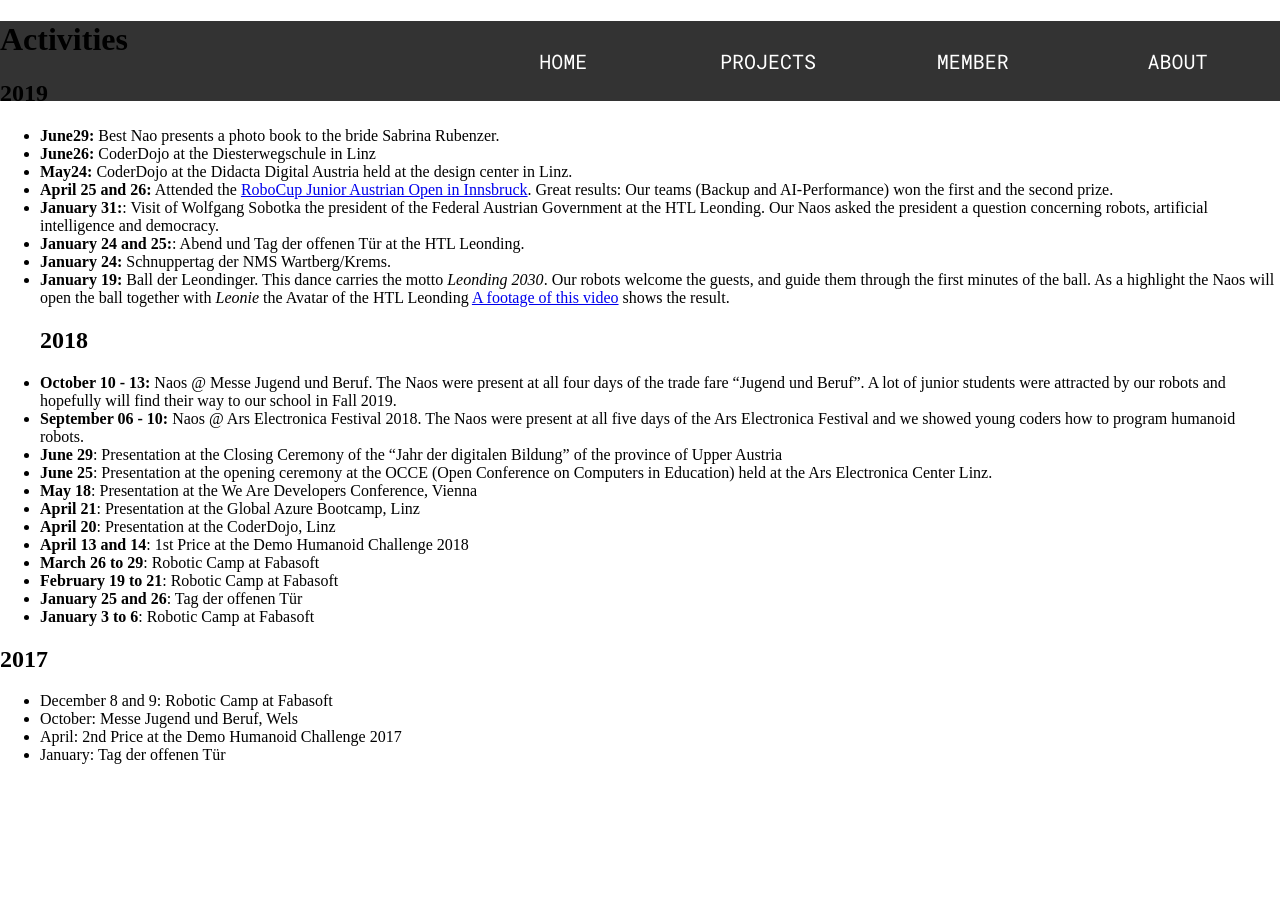
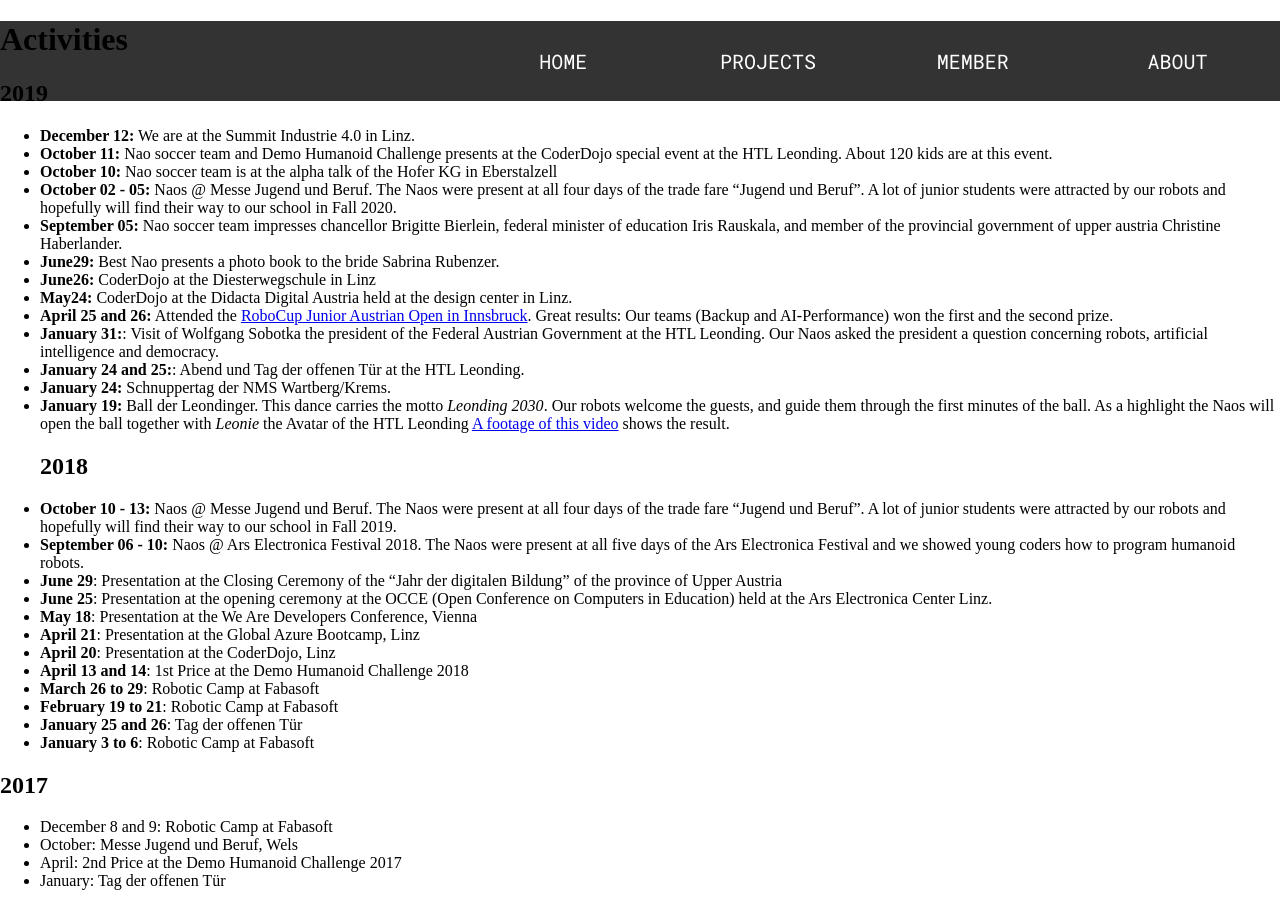
Before and after one commit to humanoid-robotics-htl-leonding/roboducks-website, a Jekyll site: the page built from activities.md, in a window 1280 px wide and 900 px high. Built offline with Jekyll 4.4.1, drawn with Linux system fonts in a browser that asks for light colours; our own code applies the rules of GitHub Pages for plain Markdown files.

Commit message:
Added activities

```diff
--- a/activities.md
+++ b/activities.md
@@ -1,5 +1,10 @@
 # Activities
 ## 2019
+- **December 12:** We are at the Summit Industrie 4.0 in Linz.
+- **October 11:** Nao soccer team and Demo Humanoid Challenge presents at the CoderDojo special event at the HTL Leonding. About 120 kids are at this event.
+- **October 10:** Nao soccer team is at the alpha talk of the Hofer KG in Eberstalzell
+- **October 02 - 05:** Naos @ Messe Jugend und Beruf. The Naos were present at all four days of the trade fare "Jugend und Beruf". A lot of junior students were attracted by our robots and hopefully will find their way to our school in Fall 2020.
+- **September 05:** Nao soccer team impresses chancellor Brigitte Bierlein, federal minister of education Iris Rauskala, and member of the provincial government of upper austria Christine Haberlander.
 - **June29:** Best Nao presents a photo book to the bride Sabrina Rubenzer.
 - **June26:** CoderDojo at the Diesterwegschule in Linz
 - **May24:** CoderDojo at the Didacta Digital Austria held at the design center in Linz.
```
